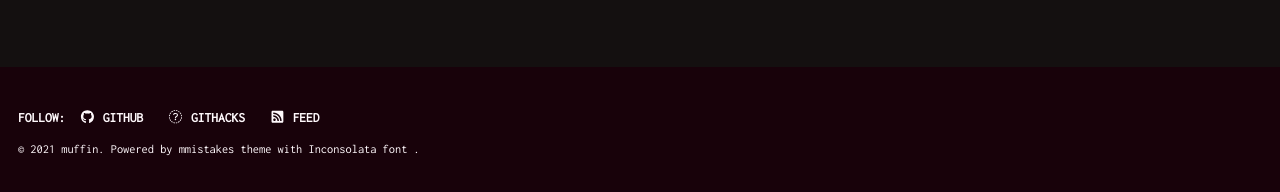
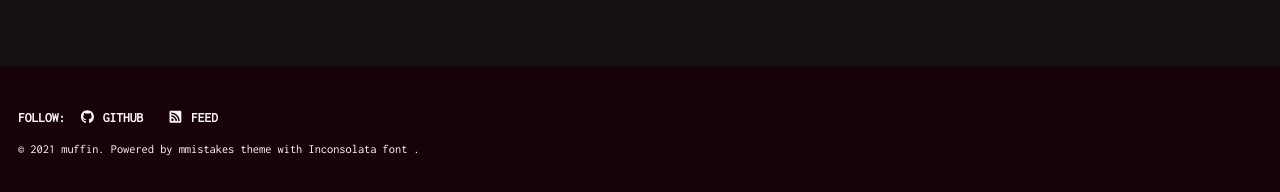
Before and after one commit to muff-in/muff-in.github.io, a Jekyll site: the page built from index.html, in a window 1280 px wide and 900 px high, scrolled down 246 px. Shown: the part 705-897 px from the top of the window. Built offline with Jekyll 4.4.1, drawn with Linux system fonts in a browser that asks for light colours; cached includes are drawn as plain includes; the list of posts is cut into pages by our own code.

Commit message:
Update _config.yml

```diff
--- a/_config.yml
+++ b/_config.yml
@@ -130,9 +130,7 @@ footer:
     - label: "GitHub"
       icon: "fab fa-fw fa-github"
       url: "https://github.com/muff-in"
-    - label: "Githacks"
-      icon: "fab fa-fw fa-githacks"
-      url: "https://githacks.org/muff1n"
+
 
 
 # Reading Files
```
